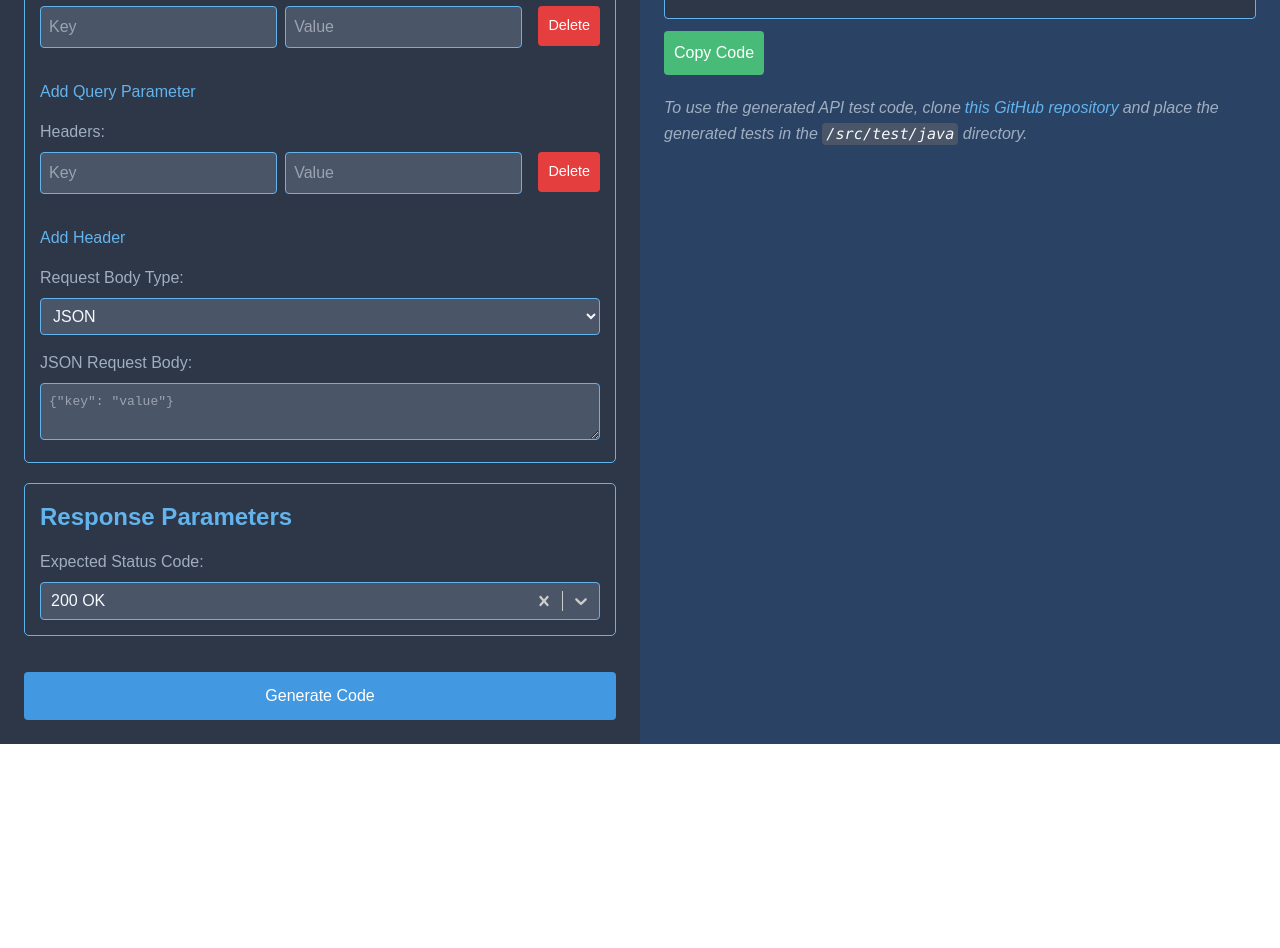
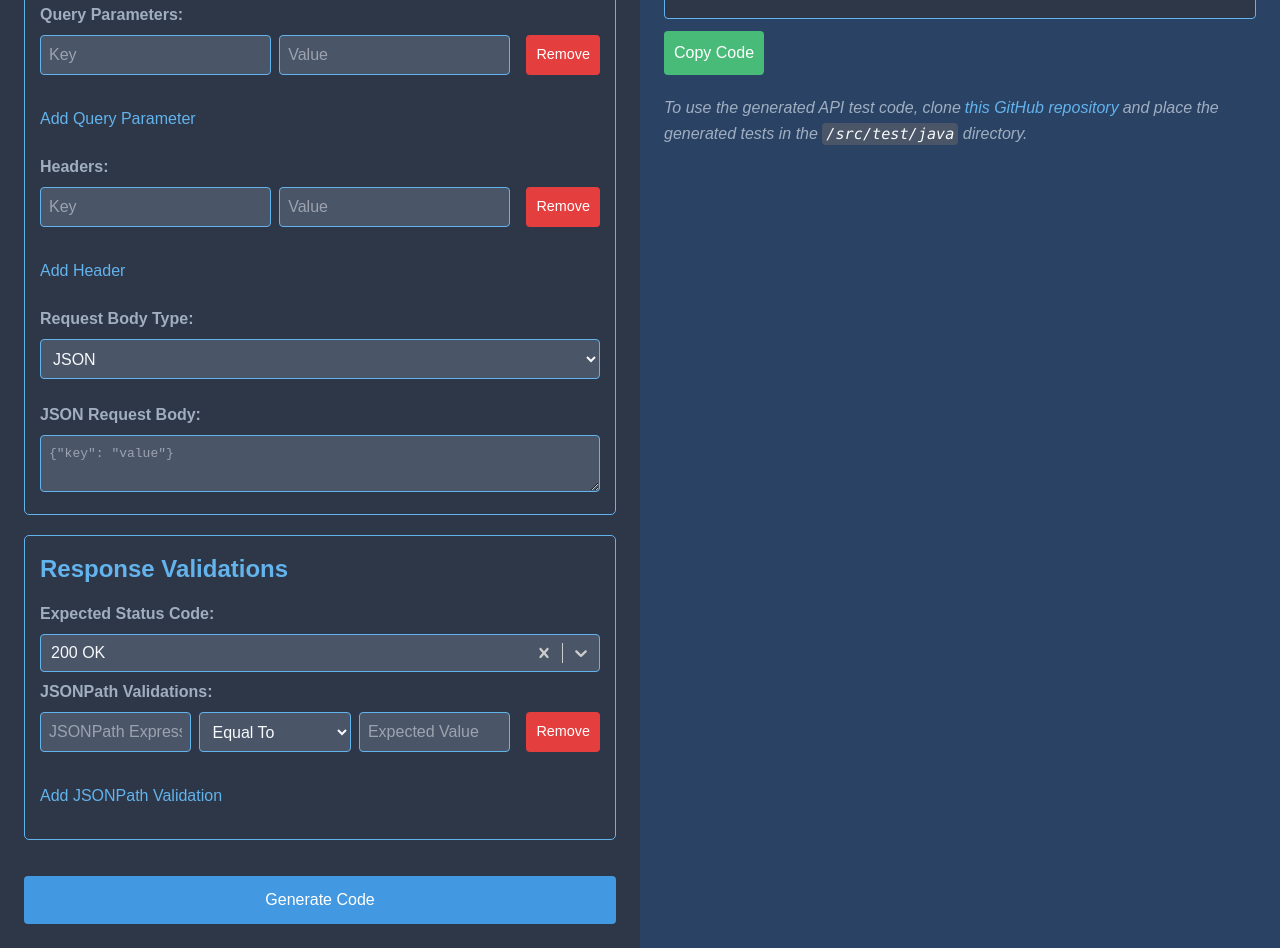
Before and after one commit to osandadeshan/rest-assured-code-generator, a Next.js app: page / in a window 1280 px wide. Shown: the part 600-1548 px from the top of the page. Before the commit the page ends 1344 px from the top, so only its background shows below. Built offline with nearby package versions, Linux system fonts and the light colour scheme.

Commit message:
Implemented JSONPath validations

```diff
--- a/src/app/page.tsx
+++ b/src/app/page.tsx
@@ -2,7 +2,7 @@
 
 import { useRef, useState } from "react";
 import Select from "react-select";
-import "./styles.css"; // Importing the external CSS file
+import "./styles.css";
 
 interface StatusOption {
   value: string;
@@ -54,6 +54,14 @@ const statusCodes: StatusOption[] = [
   { value: "505", label: "505 HTTP Version Not Supported" },
 ];
 
+const validationMethods = [
+  { label: "Equal To", value: "equalTo" },
+  { label: "Contains", value: "containsString" },
+  { label: "Not Null", value: "notNullValue" },
+  { label: "Greater Than", value: "greaterThan" },
+  { label: "Less Than", value: "lessThan" },
+];
+
 export default function Home() {
   const [headers, setHeaders] = useState([{ key: "", value: "" }]);
   const [queryParams, setQueryParams] = useState([{ key: "", value: "" }]);
@@ -63,6 +71,9 @@ export default function Home() {
   const [jsonBody, setJsonBody] = useState("");
   const [httpMethod, setHttpMethod] = useState("GET");
   const [expectedStatusCode, setExpectedStatusCode] = useState<string>("");
+  const [jsonPathValidations, setJsonPathValidations] = useState([
+    { path: "", validationMethod: "equalTo", expectedValue: "" },
+  ]);
   const codeBlockRef = useRef<HTMLDivElement>(null);
   const [copyMessage, setCopyMessage] = useState("");
 
@@ -106,6 +117,15 @@ export default function Home() {
     setExpectedStatusCode(selectedOption ? selectedOption.value : "");
   };
 
+  const addJsonPathValidation = () =>
+    setJsonPathValidations([
+      ...jsonPathValidations,
+      { path: "", validationMethod: "equalTo", expectedValue: "" },
+    ]);
+
+  const removeJsonPathValidation = (index: number) =>
+    setJsonPathValidations(jsonPathValidations.filter((_, i) => i !== index));
+
   const handleGenerateCode = () => {
     const intendation = "                  ";
     const baseUrlInput = document.getElementById(
@@ -132,19 +152,28 @@ export default function Home() {
 
     const pathParamStrings = pathParams
       .filter((param) => param.key)
-      .map((param) => `.addPathParam("${param.key}", "${param.value}")`)
+      .map(
+        (param) =>
+          `.addPathParam(<span class="string">"${param.key}"</span>, <span class="string">"${param.value}"</span>)`
+      )
       .join(`\n${intendation}`); // Adjusted indentation
 
     // Query Parameters
     const queryParamStrings = queryParams
       .filter((param) => param.key && param.value)
-      .map((param) => `.addQueryParam("${param.key}", "${param.value}")`)
+      .map(
+        (param) =>
+          `.addQueryParam(<span class="string">"${param.key}"</span>, <span class="string">"${param.value}"</span>)`
+      )
       .join(`\n${intendation}`); // Adjusted indentation
 
     // Headers
     const headerStrings = headers
       .filter((header) => header.key && header.value)
-      .map((header) => `.addHeader("${header.key}", "${header.value}")`)
+      .map(
+        (header) =>
+          `.addHeader(<span class="string">"${header.key}"</span>, <span class="string">"${header.value}"</span>)`
+      )
       .join(`\n${intendation}`); // Adjusted indentation
 
     // Request Body for JSON
@@ -153,7 +182,15 @@ export default function Home() {
       .replace(/"/g, '\\"') // Escape quotes
       .replace(/\n/g, "\\n"); // Replace new lines with \n
 
-    const formattedBody = `"${bodyContent}"`;
+    const formattedBody = `<span class="string">"${bodyContent}"</span>`;
+
+    const validationStrings = jsonPathValidations
+      .filter((validation) => validation.path && validation.expectedValue)
+      .map(
+        (validation) =>
+          `.body(<span class="string">"${validation.path}"</span>, ${validation.validationMethod}(<span class="string">"${validation.expectedValue}"</span>))`
+      )
+      .join(`\n${intendation}`);
 
     // Generate the full Java class with imports
     let restAssuredCode = `
@@ -162,47 +199,38 @@ export default function Home() {
   <span class="keyword">import</span> io.restassured.builder.RequestSpecBuilder;
   <span class="keyword">import</span> io.restassured.http.ContentType;
   <span class="keyword">import</span> org.testng.annotations.Test;
+  <span class="keyword">import</span> static org.hamcrest.Matchers.*;
 
   <span class="keyword">public</span> <span class="keyword">class</span> ApiTest {
       <span class="keyword">@Test</span>
       <span class="keyword">public</span> <span class="keyword">void</span> <span class="function">testApi()</span> {
           RequestSpecBuilder requestSpecBuilder = <span class="keyword">new</span> RequestSpecBuilder()
-                  .setBaseUri("${baseUrl}")   <span class="comment">// Set API base url</span>
-                  .setBasePath("${apiEndpoint}${
+                  .setBaseUri(<span class="string">"${baseUrl}"</span>)
+                  .setBasePath(<span class="string">"${apiEndpoint}${
       pathParamPlaceholders ? "/" + pathParamPlaceholders : ""
-    }")   <span class="comment">// Set endpoint with path parameters</span>
+    }"</span>)
                   ${
                     pathParamStrings
-                      ? `\n${intendation}` +
-                        pathParamStrings +
-                        `   <span class="comment">// Add path parameters</span>`
+                      ? `\n${intendation}` + pathParamStrings
                       : ""
                   }
                   ${
                     queryParamStrings
-                      ? `\n${intendation}` +
-                        queryParamStrings +
-                        `  <span class="comment">// Add query parameters</span>`
+                      ? `\n${intendation}` + queryParamStrings
                       : ""
                   }
-                  ${
-                    headerStrings
-                      ? `\n${intendation}` +
-                        headerStrings +
-                        `  <span class="comment">// Add headers</span>`
-                      : ""
-                  }
+                  ${headerStrings ? `\n${intendation}` + headerStrings : ""}
                   .setContentType(ContentType.${
                     requestBodyType === "JSON" ? "JSON" : "MULTIPART"
-                  })   <span class="comment">// Set Content-Type header</span>
-                  .setAccept(ContentType.ANY)   <span class="comment">// Set Accept header</span>
+                  })
+                  .setAccept(ContentType.ANY)
                   ${
                     requestBodyType === "JSON"
                       ? `\n${intendation}.setBody(${formattedBody})`
                       : formData
                           .map(
                             (param) =>
-                              `\n${intendation}.addMultiPart("${param.key}", "${param.value}")`
+                              `\n${intendation}.addMultiPart(<span class="string">"${param.key}"</span>, <span class="string">"${param.value}"</span>)`
                           )
                           .join("")
                   };
@@ -212,9 +240,10 @@ export default function Home() {
                   .when()
                   .${httpMethod.toLowerCase()}()
                   .then().log().all()
-                  .statusCode(${
+                  .statusCode(<span class="integer">${
                     expectedStatusCode || 200
-                  }); <span class="comment">// Validate expected status code</span>
+                  }</span>)
+                  ${validationStrings};
       }
   }
   </pre>
@@ -308,10 +337,10 @@ export default function Home() {
                 placeholder="Value"
               />
               <button
-                className="delete-button"
+                className="remove-button"
                 onClick={() => removePathParam(index)}
               >
-                Delete
+                Remove
               </button>
             </div>
           ))}
@@ -345,10 +374,10 @@ export default function Home() {
                 placeholder="Value"
               />
               <button
-                className="delete-button"
+                className="remove-button"
                 onClick={() => removeQueryParam(index)}
               >
-                Delete
+                Remove
               </button>
             </div>
           ))}
@@ -382,10 +411,10 @@ export default function Home() {
                 placeholder="Value"
               />
               <button
-                className="delete-button"
+                className="remove-button"
                 onClick={() => removeHeader(index)}
               >
-                Delete
+                Remove
               </button>
             </div>
           ))}
@@ -443,10 +472,10 @@ export default function Home() {
                     placeholder="Value"
                   />
                   <button
-                    className="delete-button"
+                    className="remove-button"
                     onClick={() => removeFormData(index)}
                   >
-                    Delete
+                    Remove
                   </button>
                 </div>
               ))}
@@ -458,8 +487,8 @@ export default function Home() {
         </div>
 
         {/* Response Parameters Section */}
-        <div className="response-parameters">
-          <h2>Response Parameters</h2>
+        <div className="response-validations">
+          <h2>Response Validations</h2>
 
           <label className="label">Expected Status Code:</label>
           <Select
@@ -505,6 +534,57 @@ export default function Home() {
               }),
             }}
           />
+          <label className="label">JSONPath Validations:</label>
+          {jsonPathValidations.map((validation, index) => (
+            <div key={index} className="input-group">
+              <input
+                type="text"
+                className="input"
+                placeholder="JSONPath Expression"
+                value={validation.path}
+                onChange={(e) => {
+                  const newValidations = [...jsonPathValidations];
+                  newValidations[index].path = e.target.value;
+                  setJsonPathValidations(newValidations);
+                }}
+              />
+              <select
+                className="input"
+                value={validation.validationMethod}
+                onChange={(e) => {
+                  const newValidations = [...jsonPathValidations];
+                  newValidations[index].validationMethod = e.target.value;
+                  setJsonPathValidations(newValidations);
+                }}
+              >
+                {validationMethods.map((method) => (
+                  <option key={method.value} value={method.value}>
+                    {method.label}
+                  </option>
+                ))}
+              </select>
+              <input
+                type="text"
+                className="input"
+                placeholder="Expected Value"
+                value={validation.expectedValue}
+                onChange={(e) => {
+                  const newValidations = [...jsonPathValidations];
+                  newValidations[index].expectedValue = e.target.value;
+                  setJsonPathValidations(newValidations);
+                }}
+              />
+              <button
+                className="remove-button"
+                onClick={() => removeJsonPathValidation(index)}
+              >
+                Remove
+              </button>
+            </div>
+          ))}
+          <button className="add-button" onClick={addJsonPathValidation}>
+            Add JSONPath Validation
+          </button>
         </div>
 
         <button className="generate-button" onClick={handleGenerateCode}>
--- a/src/app/styles.css
+++ b/src/app/styles.css
@@ -14,7 +14,7 @@
 }
 
 .request-parameters,
-.response-parameters {
+.response-validations {
     border: 1px solid #63b3ed;
     border-radius: 5px;
     padding: 15px;
@@ -23,7 +23,7 @@
 }
 
 .request-parameters h2,
-.response-parameters h2 {
+.response-validations h2 {
     margin-top: 0;
     margin-bottom: 15px;
     color: #63b3ed;
@@ -40,11 +40,14 @@
 
 .label {
     display: block;
+    margin-top: 8px;
     margin-bottom: 8px;
+    font-weight: bold;
     color: #a0aec0;
 }
 
 .input {
+    height: 40px;
     width: 100%;
     padding: 8px;
     margin-bottom: 16px;
@@ -81,7 +84,7 @@
     font-size: 1rem;
 }
 
-.delete-button {
+.remove-button {
     background-color: #e53e3e;
     color: white;
     padding: 6px 10px;
@@ -151,19 +154,14 @@
     /* Color for string literals */
 }
 
-.code-block .comment {
-    color: #5c6370;
-    /* Color for comments */
+.code-block .integer {
+    color: #068ef0;
+    /* Color for integers */
 }
 
 .code-block .function {
     color: #61afef;
     /* Color for function names */
-}
-
-.code-block .number {
-    color: #d19a66;
-    /* Color for numbers */
 }
 
 /* Copy Button */
```
